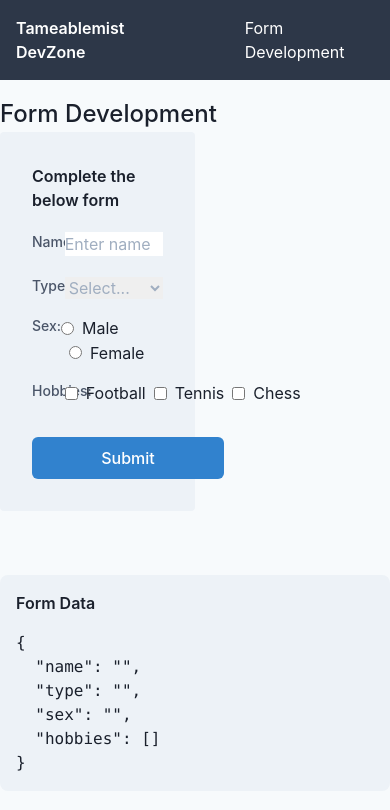
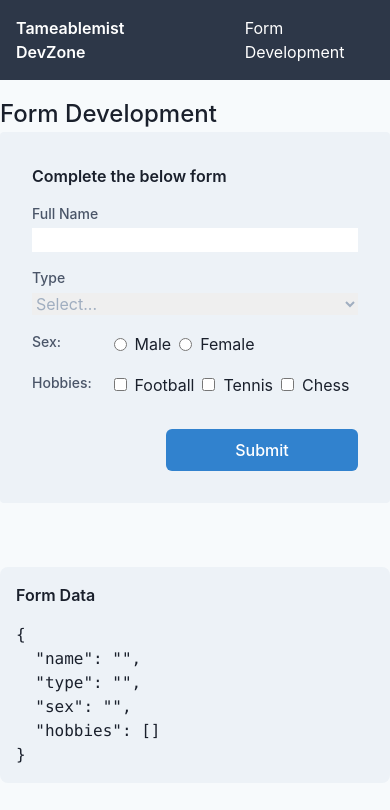
Before and after one commit to StevenCalverley/tameablemist-vue, a Vue app: page /form in a window 390 px wide. Shown: the top 810 px of the page. Built offline with nearby package versions, Linux system fonts and the light colour scheme; what @tailwindcss/custom-forms would draw is missing.

Commit message:
Add BaseInputGroup - add state to BaseInput - update packages

```diff
--- a/src/components/HelloWorld.vue
+++ b/src/components/HelloWorld.vue
@@ -25,9 +25,10 @@
     <BaseInput
       id="test-input-id"
       v-model="input"
-      label="Test Label"
-      inline
+      placeholder="Name"
+      :state="input !== '' && input.length < 8 ? false : null"
     ></BaseInput>
+    <p class="mt-1 text-gray-600 text-xs">Please enter your name.</p>
     <p class="mt-4">Typed Value: {{ input }}</p>
   </div>
   <div class="mt-4 md:w-1/2">
--- a/src/components/UI/base-components/BaseInput.vue
+++ b/src/components/UI/base-components/BaseInput.vue
@@ -1,29 +1,36 @@
 <template>
-  <div
-    class="w-full inline-flex"
-    :class="[{ 'flex-col': !inline }, { 'items-center': inline }]"
-  >
-    <label
-      v-if="label"
-      :for="id"
-      class="flex-shrink-0 block text-sm leading-5 font-medium text-gray-700"
-      :class="{ 'w-1/4': inline }"
-    >
-      {{ label }}
-    </label>
-    <div
-      class="mt-1 flex-grow relative rounded-md"
-      :class="{ 'ml-4': label && !inline }"
-    >
+  <div class="mt-1 relative flex">
     <input
       :id="id"
       :type="type"
       ref="input"
       class="form-input w-full sm:text-sm sm:leading-5 placeholder-gray-500"
+      :class="[
+        {
+          'font-medium text-red-500 border-red-400 focus:border-red-400 focus:shadow-outline-error bg-red-100':
+            state !== null && !state,
+        },
+      ]"
       :value="modelValue"
       @input="$emit('update:modelValue', $event.target.value)"
       v-bind="$attrs"
     />
+    <div
+      class="absolute inset-y-0 right-0 flex items-center pr-2 text-red-600"
+      v-if="state !== null && !state"
+    >
+      <svg
+        class="w-6 h-6"
+        fill="currentColor"
+        viewBox="0 0 20 20"
+        xmlns="http://www.w3.org/2000/svg"
+      >
+        <path
+          fill-rule="evenodd"
+          d="M18 10a8 8 0 11-16 0 8 8 0 0116 0zm-7 4a1 1 0 11-2 0 1 1 0 012 0zm-1-9a1 1 0 00-1 1v4a1 1 0 102 0V6a1 1 0 00-1-1z"
+          clip-rule="evenodd"
+        ></path>
+      </svg>
     </div>
   </div>
 </template>
@@ -42,17 +49,13 @@ export default {
       type: String,
       default: 'text',
     },
-    label: {
-      type: String,
-      default: null,
-    },
     modelValue: {
       type: String,
       required: true,
     },
-    inline: {
+    state: {
       type: Boolean,
-      default: false,
+      default: null,
     },
   },
   emits: ['update:modelValue'],
--- /dev/null
+++ b/src/components/UI/base-components/BaseInputGroup.vue
@@ -0,0 +1,60 @@
+<template>
+<div
+  class="mt-2"
+  :class="[
+    { 'md:flex items-center': inline}
+  ]"
+>
+  <div
+    :class="[
+      { 'md:w-1/4': inline}
+    ]"
+  >
+    <label
+      class="block text-sm leading-5 font-medium text-gray-700"
+      :for="inputId"
+    >{{ label }}</label>
+  </div>
+  <div class="flex-grow">
+    <slot></slot>
+    <p
+      v-if="state !== null && !state"
+      class="mt-1 text-red-500 text-sm"
+    >{{ invalidFeedback }}</p>
+    <p
+      v-if="description"
+      class="mt-1 text-gray-600 text-xs"
+    >{{ description }}</p>
+  </div>
+</div>
+</template>
+<script>
+export default {
+  props: {
+    inputId: {
+      type: String,
+      required: true,
+    },
+    label: {
+      type: String,
+      required: true,
+    },
+    description: {
+      type: String,
+      default: null
+    },
+    state: {
+      type: Boolean,
+      default: null,
+    },
+    inline: {
+      type: Boolean,
+      default: false,
+    },
+    invalidFeedback: {
+      type: String,
+      default: null
+    }
+  }
+}
+</script>
--- a/src/components/UI/base-components/BaseSelect.vue
+++ b/src/components/UI/base-components/BaseSelect.vue
@@ -1,18 +1,17 @@
 <template>
   <div
-    class="w-full inline-flex"
+    class="w-full md:inline-flex"
     :class="[{ 'flex-col': !inline }, { 'items-center': inline }]"
   >
     <label
       v-if="label"
       :for="id"
       class="flex-shrink-0 block text-sm leading-5 font-medium text-gray-700"
-      :class="{ 'w-1/4': inline }"
+      :class="{ 'md:w-1/4': inline }"
       >{{ label }}</label
     >
     <div
       class="mt-1 flex-grow relative rounded-md"
-      :class="{ 'ml-4': label && !inline }"
     >
       <select
         :id="id"
--- a/src/components/UI/base.js
+++ b/src/components/UI/base.js
@@ -1,5 +1,6 @@
 import BaseButton from './base-components/BaseButton.vue';
 import BaseInput from './base-components/BaseInput.vue';
+import BaseInputGroup from './base-components/BaseInputGroup.vue';
 import BaseRadio from './base-components/BaseRadio.vue';
 import BaseCheckbox from './base-components/BaseCheckbox.vue';
 import BaseTextarea from './base-components/BaseTextarea.vue';
@@ -9,6 +10,7 @@ import BaseSelectMenu from './base-components/BaseSelectMenu.vue';
 export const registerComponents = (app) => {
   app.component('BaseButton', BaseButton);
   app.component('BaseInput', BaseInput);
+  app.component('BaseInputGroup', BaseInputGroup);
   app.component('BaseRadio', BaseRadio);
   app.component('BaseCheckbox', BaseCheckbox);
   app.component('BaseTextarea', BaseTextarea);
--- a/src/views/Form.vue
+++ b/src/views/Form.vue
@@ -1,16 +1,21 @@
 <template>
   <h1 class="text-2xl font-medium">Form Development</h1>
-  <form @submit.prevent="handleSubmit" class="bg-gray-200 rounded p-8 w-1/2">
+  <form @submit.prevent="handleSubmit" class="bg-gray-200 rounded p-8">
     <h2 class="font-semibold">Complete the below form</h2>
-    <div class="mt-4">
+    <BaseInputGroup
+      class="mt-4"
+      input-id="name"
+      label="Full Name"
+      :state="!hasError"
+      invalid-feedback="Must be at least 8 characters."
+      inline
+    >
       <BaseInput
         id="name"
         v-model="form.name"
-        label="Name"
-        placeholder="Enter name"
-        inline
+        :state="!hasError"
       />
-    </div>
+    </BaseInputGroup>
     <div class="mt-4">
       <BaseSelect
         id="type"
@@ -58,12 +63,13 @@
 </template>
 
 <script>
-import { reactive } from 'vue';
+import { reactive, ref } from 'vue';
 
 export default {
   setup() {
     const options = ['Test 1', 'Test 2', 'Test 3', 'Test 4'];
     const hobbies = ['Football', 'Tennis', 'Chess'];
+    const hasError = ref(false);
     const form = reactive({
       name: '',
       type: '',
@@ -72,6 +78,9 @@ export default {
     });
 
     const handleSubmit = () => {
+      if (form.name.length < 8) {
+        hasError.value = true;
+      }
       console.log('Submitted!', form);
     };
 
@@ -80,6 +89,7 @@ export default {
       hobbies,
       handleSubmit,
       form,
+      hasError
     };
   },
 };
--- a/tailwind.config.js
+++ b/tailwind.config.js
@@ -14,6 +14,10 @@ module.exports = {
       fontFamily: {
         sans: ['Inter', ...defaultTheme.fontFamily.sans],
       },
+      boxShadow: {
+        'outline-success': '0 0 0 3px rgba(72, 187, 120, .7)',
+        'outline-error': '0 0 0 3px rgba(245, 101, 101, .5)',
+      },
     },
   },
   variants: {},
```
Also changed, not shown: package.json (+4 -4 lines), 1 other file (tests, documents, lock files or other folders). Lines whose indentation alone changed are shown as unchanged.
